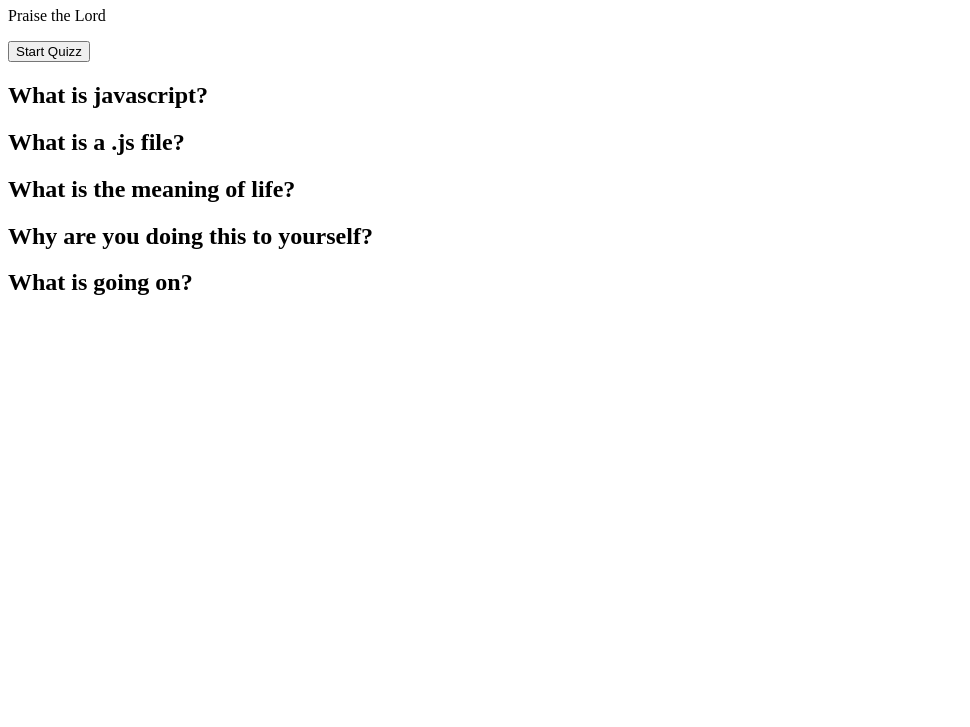
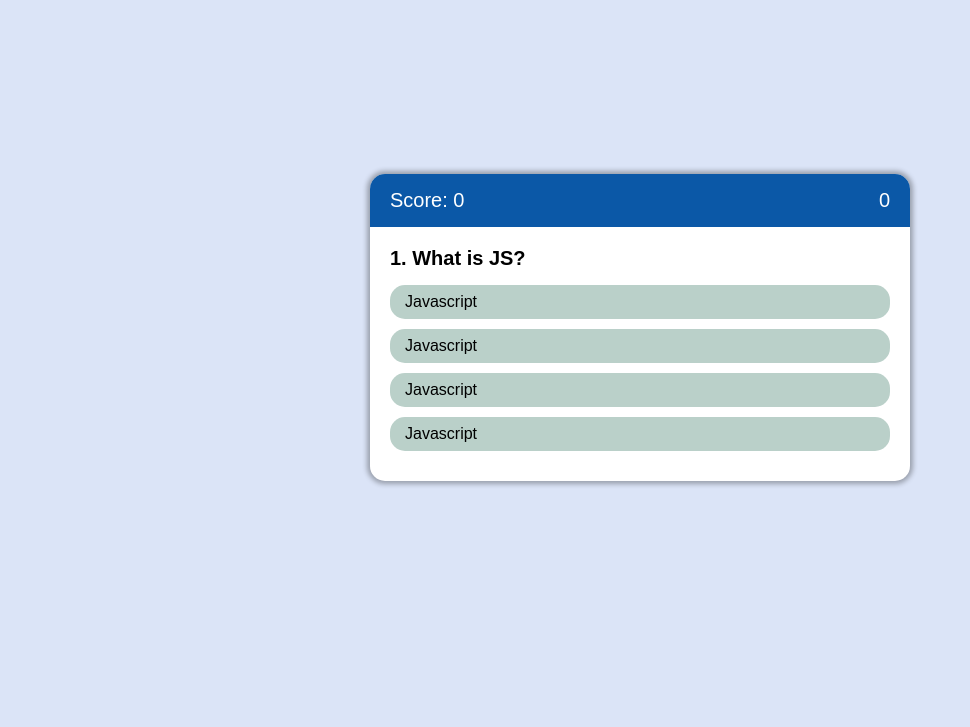
Before and after one commit to TheBigMotif/Coding-Quizz, a plain HTML site: page index.html in a window 1280 px wide. Shown: the part 73-800 px from the top of the page, without its empty margins (0-970 px from the left). Drawn offline with Linux system fonts and the light colour scheme.

Commit message:
Modified html

```diff
--- a/Assets/css/style.css
+++ b/Assets/css/style.css
@@ -0,0 +1,101 @@
+body{
+    background-color: rgb(219, 228, 247);
+    font-family: Arial;
+    font-size: 16px;
+    margin: 0;
+    color: #000;
+    display: flex;
+    align-items: center;
+    justify-content: space-around;
+    min-height: 100vh;
+}
+
+.question-container{
+
+    width: 500px;
+    padding: 20px;
+    min-height: 100px;
+    background-color: #fff;
+    box-shadow: 0 0 5px 3px rgba(0,0,0,0.3);
+    border-radius: 15px;
+}
+
+.question-header{
+    background-color: #0b58a7;
+    color: #fff;
+    display: flex;
+    justify-content: space-between;
+    padding: 15px 20px;
+    margin: -20px -20px 20px;
+    border-radius: 15px 15px 0 0;
+    font-size: 20px;
+
+}
+
+.question-group{
+    display: none;
+}
+.question-group.active{
+    display: block;
+}
+.question-group h4{
+    margin: 0 0 15px;
+    font-size: 20px;
+}
+.question-answer-row{
+    position: relative;
+    margin-bottom: 10px;
+}
+.question-answer-row input{
+    opacity: 0;
+    position: absolute;
+    left: 0;
+    top: 0;
+    width: 100%;
+    height: 100%;
+    z-index: 1;
+    cursor: pointer;
+}
+
+.question-answer-row span{
+    display: block;
+    padding: 8px 15px;
+    background-color: #bad0c9;
+    border-radius: 15px;
+    transition: all 0.3s ease-out;
+}
+
+.question-answer-row:hover span{
+    background-color: #9ab5ac;
+}
+.question-answer-row input:checked + span{
+    background-color: #f93c3c;
+}
+
+.question-answer-row input[valid]:checked + span{
+    background-color: green;
+    color: #fff;
+}
+
+
+/* .answer-container:hover{
+    cursor: pointer;
+    box-shadow: 0 0.4rem 1.4 rem 0 rgba(6, 103, 247, 0.50);
+    transform: scale(1.02);
+    transform: transform 100ms;
+}
+
+
+.correct{
+    background: linear-gradient(32deg, rgba(11, 223, 36) 0%, rgb(41, 232, 111) 100%)
+}
+
+.incorrect{
+    background: linear-gradient(32deg, rgb(255, 0, 0) 0%, rgb(232, 92, 41) 100%)
+}
+
+@media screen and (max-width: 768px){
+    .question-container{
+        min-width: 40rem;
+}
+} */
--- a/Assets/js/script.js
+++ b/Assets/js/script.js
@@ -0,0 +1,53 @@
+const question = document.querySelector('#question');
+const answer = Array.from(document.querySelectorAll('#.answer-text'));
+
+let currentQuestion = {}
+let userAnswer = true
+let score = 0
+let questionCounter = 0
+let openQuestion = []
+
+let questions = [
+    {
+        question: 'What is js',
+        option1: '1',
+        option2: '1',
+        option3: '1',
+        option4: '1',
+        answer: '2',
+    },
+    {
+        question: 'What is js',
+        option1: '1',
+        option2: '1',
+        option3: '1',
+        option4: '1',
+        answer: '2',
+    },
+    {
+        question: 'What is js',
+        option1: '1',
+        option2: '1',
+        option3: '1',
+        option4: '1',
+        answer: '2',
+    },
+    {
+        question: 'What is js',
+        option1: '1',
+        option2: '1',
+        option3: '1',
+        option4: '1',
+        answer: '2'
+    }
+]
+
+const SCORE_POINTS = 100
+const MAX_QUESTIONS = 4
+
+startQuizz = () => {
+    questionCounter = 0
+    score = 0
+    openQuestion = [...questions]
+    getNewQuestion()
+}
--- a/index.html
+++ b/index.html
@@ -8,32 +8,37 @@
     <link rel="stylesheet" href="./Assets/css/style.css" />
 </head>
 <body>
-    <header>
-        <h1>The Hardest Javascript Quizz Ever</h1>
-        <p>Praise the Lord</p>
-    </header>
+    <div class="question-container">
+        <div class="question-header">
+            <span>Score: <span id="score">0</span></span>
+            <span id="countdown">0</span>
+            </div>
+        <div class="question-body">
+            <div class="question-group active">
+                <h4>1. What is JS?</h4>
+                <div class="question-answer-row">
+                <input type="radio" name="a1">
+                <span>Javascript</span>
+                </div>
+                 <div class="question-answer-row">
+                <input type="radio" name="a1" valid="valid">
+                <span>Javascript</span>
+                </div>
+                 <div class="question-answer-row">
+                <input type="radio" name="a1">
+                <span>Javascript</span>
+                </div>
+                 <div class="question-answer-row">
+                <input type="radio" name="a1">
+                <span>Javascript</span>
+                </div>
 
-    <div class="startbtn"> <button> Start Quizz </button></div>
+            </div>
 
-<section id="q1">
-    <h1>What is javascript?</h1>
-</section>
+        </div>
+        <div class="question-footer">
 
-<section id="q2">
-    <h1>What is a .js file?</h1>
-</section>
-
-<section id="q3">
-    <h1>What is the meaning of life?</h1>
-</section>
-
-<section id="q4">
-    <h1>Why are you doing this to yourself?</h1>
-</section>
-
-<section id="q5">
-    <h1>What is going on?</h1>
-</section>
+        </div>
 
 
 <script src="./Assets/js/script.js"></script>
```
